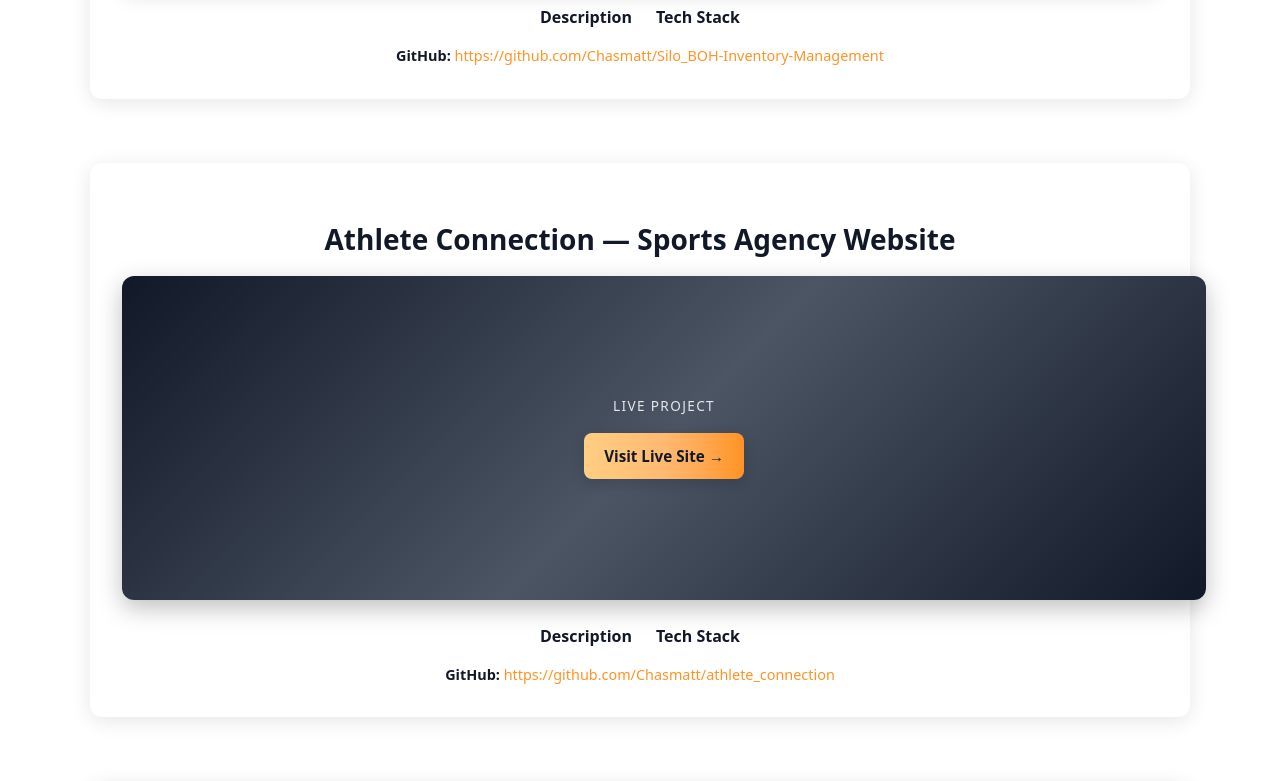
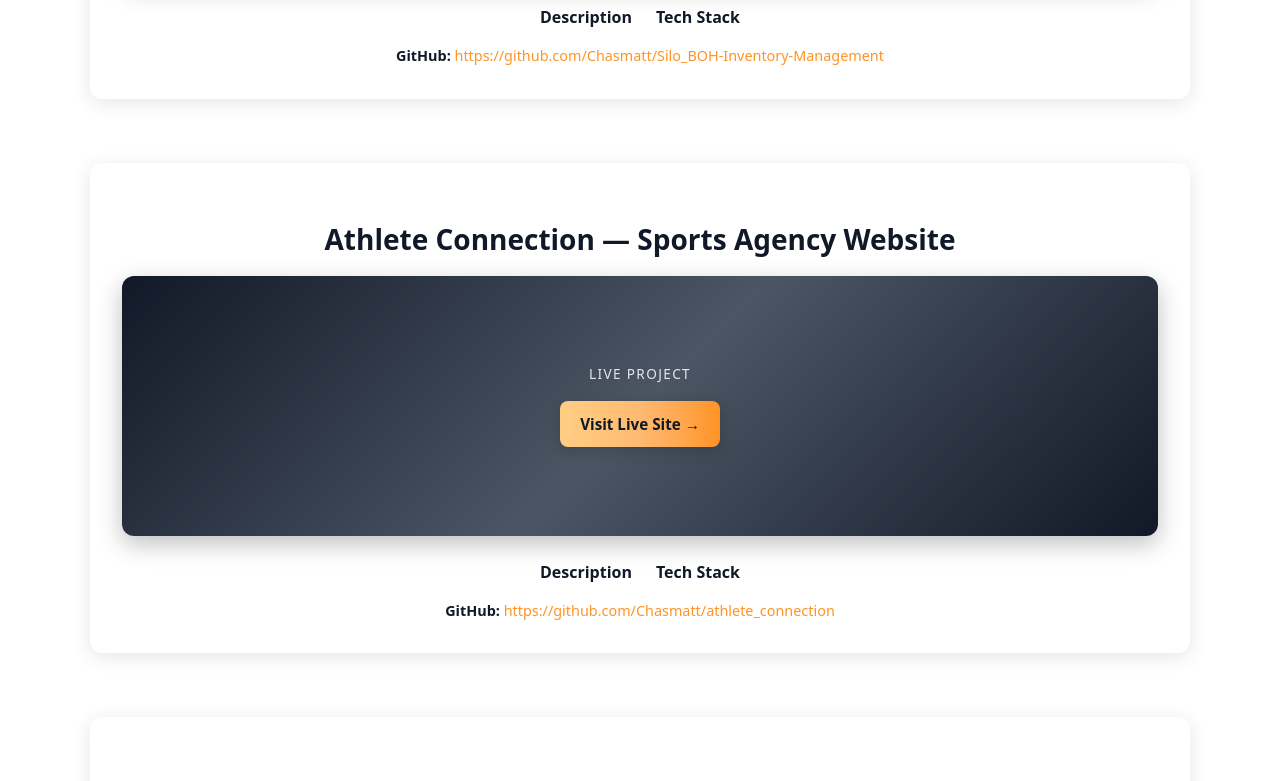
Before and after one commit to Chasmatt/Technical-Solutions-portfolio, a React (Vite) app: page /Projects in a window 1280 px wide. Shown: the part 621-1402 px from the top of the page. Built offline with nearby package versions, Linux system fonts and the light colour scheme.

Commit message:
Projects: link card now uses fixed height + border-box so it matches video card height

```diff
--- a/src/pages/Projects.jsx
+++ b/src/pages/Projects.jsx
@@ -228,7 +228,8 @@ const Projects = () => {
                                 <div
                                     style={{
                                         width: "100%",
-                                        minHeight: isMobile ? "200px" : "260px",
+                                        height: isMobile ? "200px" : "260px",
+                                        boxSizing: "border-box",
                                         borderRadius: "12px",
                                         background:
                                             "linear-gradient(135deg, #111827, #4b5563, #111827)",
```
